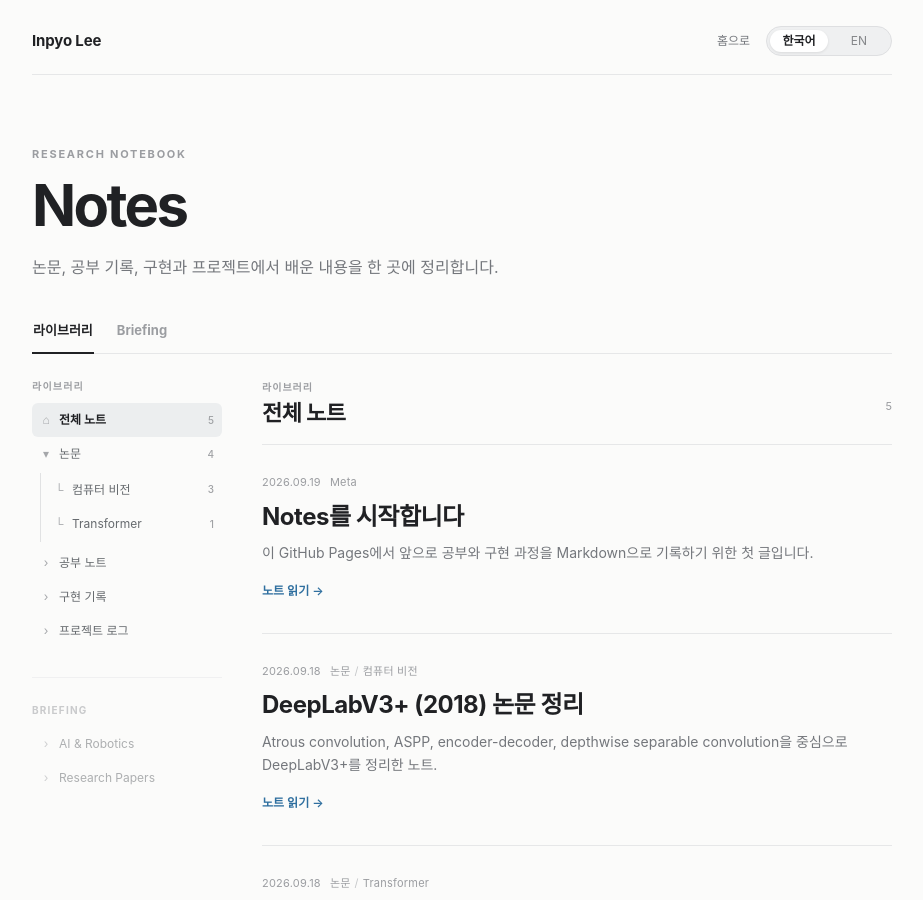
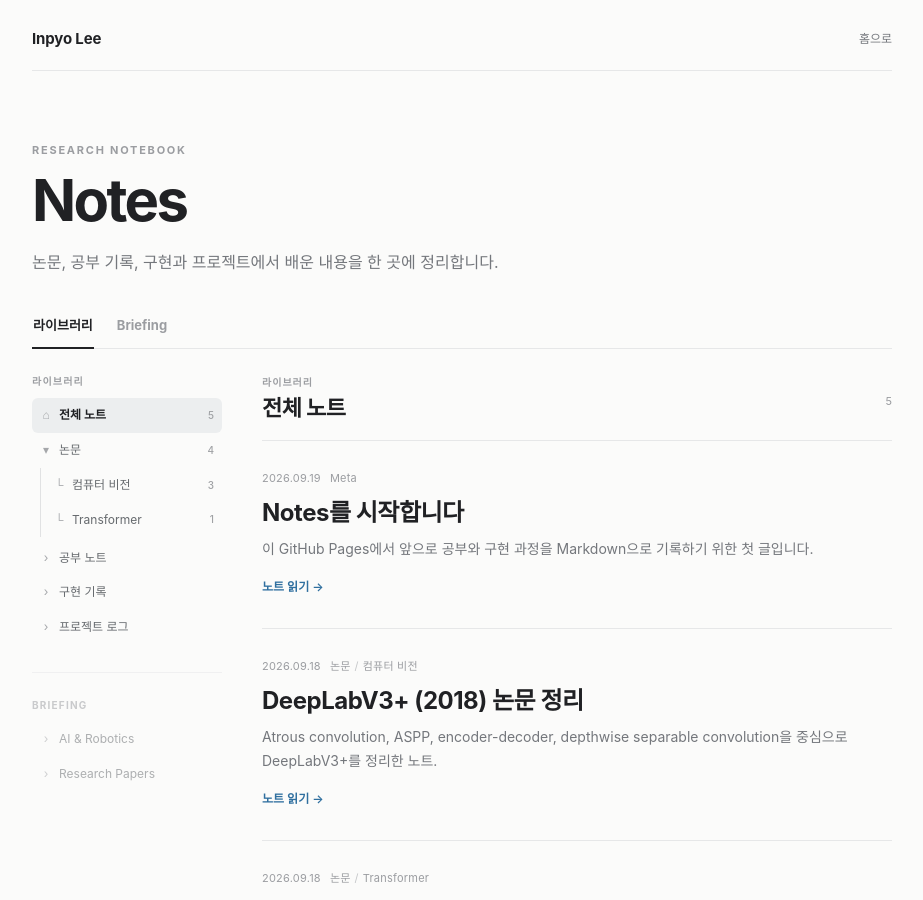
Before and after one commit to nayana224/nayana224.github.io, a Jekyll site: the page built from notes/index.html, in a window 1280 px wide and 900 px high. Shown: the whole window, without its empty margins (178-1101 px from the left). Built offline with Jekyll 4.4.1, drawn with Linux system fonts in a browser that asks for light colours.

Commit message:
notes: add collapsible folders and Korean-only UI

```diff
--- a/notes/index.html
+++ b/notes/index.html
@@ -11,58 +11,48 @@
   <meta http-equiv="Pragma" content="no-cache">
   <meta http-equiv="Expires" content="0">
   <title>Notes | Inpyo Lee</title>
-  <meta name="description" content="Inpyo Lee's research notebook: papers, study notes, implementations, project logs, and future research briefings.">
-  <link rel="stylesheet" href="{{ '/stylesheets/notes.css?v=20260919-5' | relative_url }}">
+  <meta name="description" content="Inpyo Lee의 연구 노트: 논문, 공부 기록, 구현, 프로젝트 로그와 향후 Research Briefing.">
+  <link rel="stylesheet" href="{{ '/stylesheets/notes.css?v=20260919-6' | relative_url }}">
 </head>
-<body class="notes-page" data-notes-lang="ko">
+<body class="notes-page">
   <div class="notes-shell">
     <header class="notes-topbar">
       <a class="notes-brand" href="{{ '/' | relative_url }}">Inpyo Lee</a>
       <div class="notes-actions">
-        <a href="{{ '/' | relative_url }}" class="notes-home">
-          <span class="lang-ko">홈으로</span><span class="lang-en">Home</span>
-        </a>
-        <div class="notes-language-switcher" role="group" aria-label="Language">
-          <button type="button" data-lang="ko" class="active" aria-pressed="true">한국어</button>
-          <button type="button" data-lang="en" aria-pressed="false">EN</button>
-        </div>
+        <a href="{{ '/' | relative_url }}" class="notes-home">홈으로</a>
       </div>
     </header>
 
     <section class="notes-hero">
       <p class="notes-eyebrow">RESEARCH NOTEBOOK</p>
       <h1>Notes</h1>
-      <p class="notes-lead lang-ko">논문, 공부 기록, 구현과 프로젝트에서 배운 내용을 한 곳에 정리합니다.</p>
-      <p class="notes-lead lang-en">A personal knowledge base for papers, study notes, implementations, and project logs.</p>
+      <p class="notes-lead">논문, 공부 기록, 구현과 프로젝트에서 배운 내용을 한 곳에 정리합니다.</p>
     </section>
 
     <div class="notebook-mode" role="tablist" aria-label="Notebook section">
-      <button type="button" class="mode-tab active" data-mode="library" aria-selected="true">
-        <span class="lang-ko">라이브러리</span><span class="lang-en">Library</span>
-      </button>
-      <button type="button" class="mode-tab" data-mode="briefing" aria-selected="false">
-        <span>Briefing</span>
-      </button>
+      <button type="button" class="mode-tab active" data-mode="library" aria-selected="true">라이브러리</button>
+      <button type="button" class="mode-tab" data-mode="briefing" aria-selected="false">Briefing</button>
     </div>
 
     <div class="notebook-workspace">
       <aside class="notebook-sidebar" aria-label="Notebook folders">
         <div class="sidebar-group library-nav">
-          <p class="sidebar-heading"><span class="lang-ko">라이브러리</span><span class="lang-en">Library</span></p>
+          <p class="sidebar-heading">라이브러리</p>
 
           <button class="folder-item active" type="button" data-filter="all">
-            <span class="folder-label"><span class="folder-glyph">⌂</span><span class="lang-ko">전체 노트</span><span class="lang-en">All Notes</span></span>
+            <span class="folder-label"><span class="folder-glyph">⌂</span>전체 노트</span>
             <span class="folder-count">{{ site.notes | size }}</span>
           </button>
 
-          <button class="folder-item" type="button" data-filter="papers">
-            <span class="folder-label"><span class="folder-glyph">▾</span><span class="lang-ko">논문</span><span class="lang-en">Papers</span></span>
+          <div class="folder-tree" data-folder="papers">
+            <button class="folder-item folder-parent" type="button" data-filter="papers" data-folder-toggle="papers" aria-expanded="true">
+              <span class="folder-label"><span class="folder-glyph folder-caret">▾</span>논문</span>
               <span class="folder-count">4</span>
             </button>
 
-          <div class="folder-children">
+            <div class="folder-children" data-folder-children="papers">
               <button class="folder-item child" type="button" data-filter="topic:Computer Vision">
-              <span class="folder-label"><span class="folder-branch">└</span><span class="lang-ko">컴퓨터 비전</span><span class="lang-en">Computer Vision</span></span>
+                <span class="folder-label"><span class="folder-branch">└</span>컴퓨터 비전</span>
                 <span class="folder-count">3</span>
               </button>
               <button class="folder-item child" type="button" data-filter="topic:Transformer">
@@ -70,25 +60,26 @@
                 <span class="folder-count">1</span>
               </button>
             </div>
+          </div>
 
           <button class="folder-item" type="button" data-filter="study">
-            <span class="folder-label"><span class="folder-glyph">›</span><span class="lang-ko">공부 노트</span><span class="lang-en">Study Notes</span></span>
+            <span class="folder-label"><span class="folder-glyph">›</span>공부 노트</span>
           </button>
           <button class="folder-item" type="button" data-filter="implementation">
-            <span class="folder-label"><span class="folder-glyph">›</span><span class="lang-ko">구현 기록</span><span class="lang-en">Implementations</span></span>
+            <span class="folder-label"><span class="folder-glyph">›</span>구현 기록</span>
           </button>
           <button class="folder-item" type="button" data-filter="projects">
-            <span class="folder-label"><span class="folder-glyph">›</span><span class="lang-ko">프로젝트 로그</span><span class="lang-en">Project Logs</span></span>
+            <span class="folder-label"><span class="folder-glyph">›</span>프로젝트 로그</span>
           </button>
         </div>
 
         <div class="sidebar-group briefing-nav">
-          <p class="sidebar-heading">Briefing</p>
+          <p class="sidebar-heading">BRIEFING</p>
           <button class="folder-item" type="button" data-briefing="ai-robotics">
-            <span class="folder-label"><span class="folder-glyph">›</span><span class="lang-ko">AI & Robotics</span><span class="lang-en">AI & Robotics</span></span>
+            <span class="folder-label"><span class="folder-glyph">›</span>AI & Robotics</span>
           </button>
           <button class="folder-item" type="button" data-briefing="research">
-            <span class="folder-label"><span class="folder-glyph">›</span><span class="lang-ko">Research Papers</span><span class="lang-en">Research Papers</span></span>
+            <span class="folder-label"><span class="folder-glyph">›</span>Research Papers</span>
           </button>
         </div>
       </aside>
@@ -97,8 +88,8 @@
         <section id="library-panel" class="mode-panel active">
           <div class="content-heading">
             <div>
-              <p class="content-kicker"><span class="lang-ko">라이브러리</span><span class="lang-en">Library</span></p>
-              <h2 id="library-title"><span class="lang-ko">전체 노트</span><span class="lang-en">All Notes</span></h2>
+              <p class="content-kicker">라이브러리</p>
+              <h2 id="library-title">전체 노트</h2>
             </div>
             <span class="content-count" id="visible-count">{{ site.notes | size }}</span>
           </div>
@@ -112,41 +103,29 @@
               <div class="notes-entry-meta">
                 {% if note.date %}<time>{{ note.date | date: "%Y.%m.%d" }}</time>{% endif %}
                 <span class="notes-path">
-                  <span class="lang-ko">{{ note.category_ko | default: note.category }}</span>
-                  <span class="lang-en">{{ note.category_en | default: note.category }}</span>
+                  {{ note.category_ko | default: note.category }}
                   {% if note.topic %}
                   <span class="meta-slash">/</span>
-                  <span class="lang-ko">{{ note.topic_ko | default: note.topic }}</span>
-                  <span class="lang-en">{{ note.topic_en | default: note.topic }}</span>
+                  {{ note.topic_ko | default: note.topic }}
                   {% endif %}
                 </span>
               </div>
 
-              <h3>
-                <a href="{{ note.url | relative_url }}">
-                  <span class="lang-ko">{{ note.title_ko | default: note.title }}</span>
-                  <span class="lang-en">{{ note.title_en | default: note.title }}</span>
-                </a>
-              </h3>
+              <h3><a href="{{ note.url | relative_url }}">{{ note.title_ko | default: note.title }}</a></h3>
 
               {% if note.summary %}
-              <p class="notes-summary lang-ko">{{ note.summary_ko | default: note.summary }}</p>
-              <p class="notes-summary lang-en">{{ note.summary_en | default: note.summary }}</p>
+              <p class="notes-summary">{{ note.summary_ko | default: note.summary }}</p>
               {% endif %}
 
-              <a class="notes-read" href="{{ note.url | relative_url }}">
-                <span class="lang-ko">노트 읽기 →</span><span class="lang-en">Read note →</span>
-              </a>
+              <a class="notes-read" href="{{ note.url | relative_url }}">노트 읽기 →</a>
             </article>
             {% endfor %}
           </div>
 
           <div class="empty-state" id="empty-library" hidden>
             <p class="empty-icon">＋</p>
-            <strong class="lang-ko">아직 이 폴더에 노트가 없습니다.</strong>
-            <strong class="lang-en">No notes in this folder yet.</strong>
-            <p class="lang-ko">Notion이나 Obsidian에서 정리한 내용을 앞으로 이곳에 추가할 예정입니다.</p>
-            <p class="lang-en">More notes from Notion and Obsidian will be added here over time.</p>
+            <strong>아직 이 폴더에 노트가 없습니다.</strong>
+            <p>Notion이나 Obsidian에서 정리한 내용을 앞으로 이곳에 추가할 예정입니다.</p>
           </div>
         </section>
 
@@ -161,10 +140,8 @@
 
           <div class="briefing-placeholder">
             <p class="briefing-label">AUTOMATED RESEARCH BRIEF</p>
-            <h3 class="lang-ko">자동 Research Briefing을 위한 자리입니다.</h3>
-            <h3 class="lang-en">Reserved for automated research briefings.</h3>
-            <p class="lang-ko">추후 GPT 자동화를 연결하면 AI, Robotics, 논문 업데이트를 날짜별 Markdown으로 생성해 이곳에 쌓이도록 할 예정입니다.</p>
-            <p class="lang-en">Later, GPT automation can publish dated Markdown briefings covering AI, robotics, and research-paper updates here.</p>
+            <h3>자동 Research Briefing을 위한 자리입니다.</h3>
+            <p>추후 GPT 자동화를 연결하면 AI, Robotics, 논문 업데이트를 날짜별 Markdown으로 생성해 이곳에 쌓이도록 할 예정입니다.</p>
             <div class="briefing-example">
               <span>2026.09.xx</span>
               <strong>AI & Robotics Daily Brief</strong>
@@ -196,30 +172,14 @@
       var briefingTitle = document.getElementById('briefing-title');
 
       var titles = {
-        all: { ko: '전체 노트', en: 'All Notes' },
-        papers: { ko: '논문', en: 'Papers' },
-        'topic:Computer Vision': { ko: '컴퓨터 비전', en: 'Computer Vision' },
-        'topic:Transformer': { ko: 'Transformer', en: 'Transformer' },
-        study: { ko: '공부 노트', en: 'Study Notes' },
-        implementation: { ko: '구현 기록', en: 'Implementations' },
-        projects: { ko: '프로젝트 로그', en: 'Project Logs' }
+        all: '전체 노트',
+        papers: '논문',
+        'topic:Computer Vision': '컴퓨터 비전',
+        'topic:Transformer': 'Transformer',
+        study: '공부 노트',
+        implementation: '구현 기록',
+        projects: '프로젝트 로그'
       };
-
-      function applyLanguage(nextLang) {
-        lang = nextLang;
-        document.documentElement.lang = lang;
-        document.body.setAttribute('data-notes-lang', lang);
-        localStorage.setItem('notes-lang', lang);
-
-        langButtons.forEach(function (button) {
-          var selected = button.getAttribute('data-lang') === lang;
-          button.classList.toggle('active', selected);
-          button.setAttribute('aria-pressed', String(selected));
-        });
-
-        var activeFilter = document.querySelector('.folder-item[data-filter].active');
-        if (activeFilter) updateLibraryTitle(activeFilter.getAttribute('data-filter'));
-      }
 
       function setMode(mode) {
         var isLibrary = mode === 'library';
@@ -233,11 +193,6 @@
           button.classList.toggle('active', active);
           button.setAttribute('aria-selected', String(active));
         });
-      }
-
-      function updateLibraryTitle(filter) {
-        var t = titles[filter] || titles.all;
-        libraryTitle.textContent = lang === 'ko' ? t.ko : t.en;
       }
 
       function filterNotes(filter) {
```
Also changed, not shown: other parts of notes/index.html (+28 -9 lines). Lines whose indentation alone changed are shown as unchanged.
